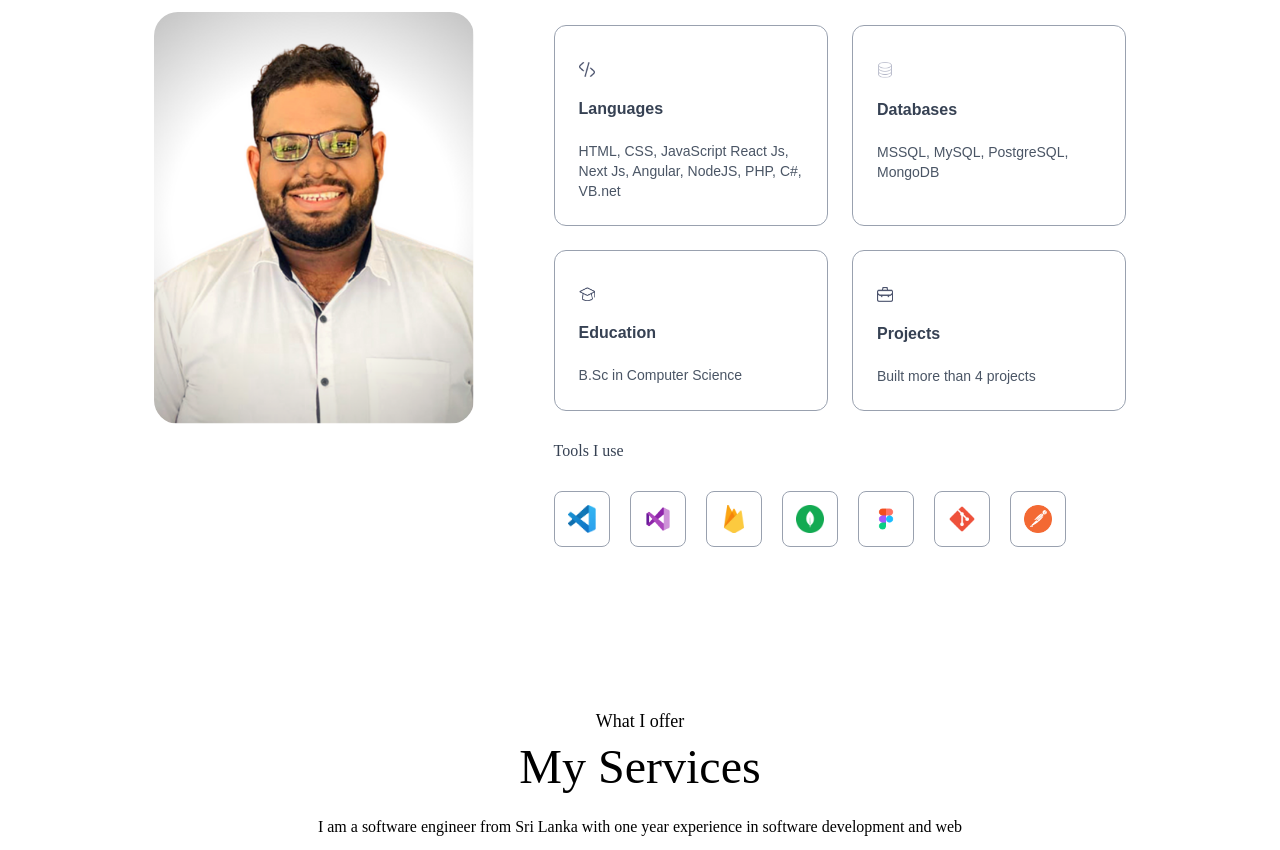
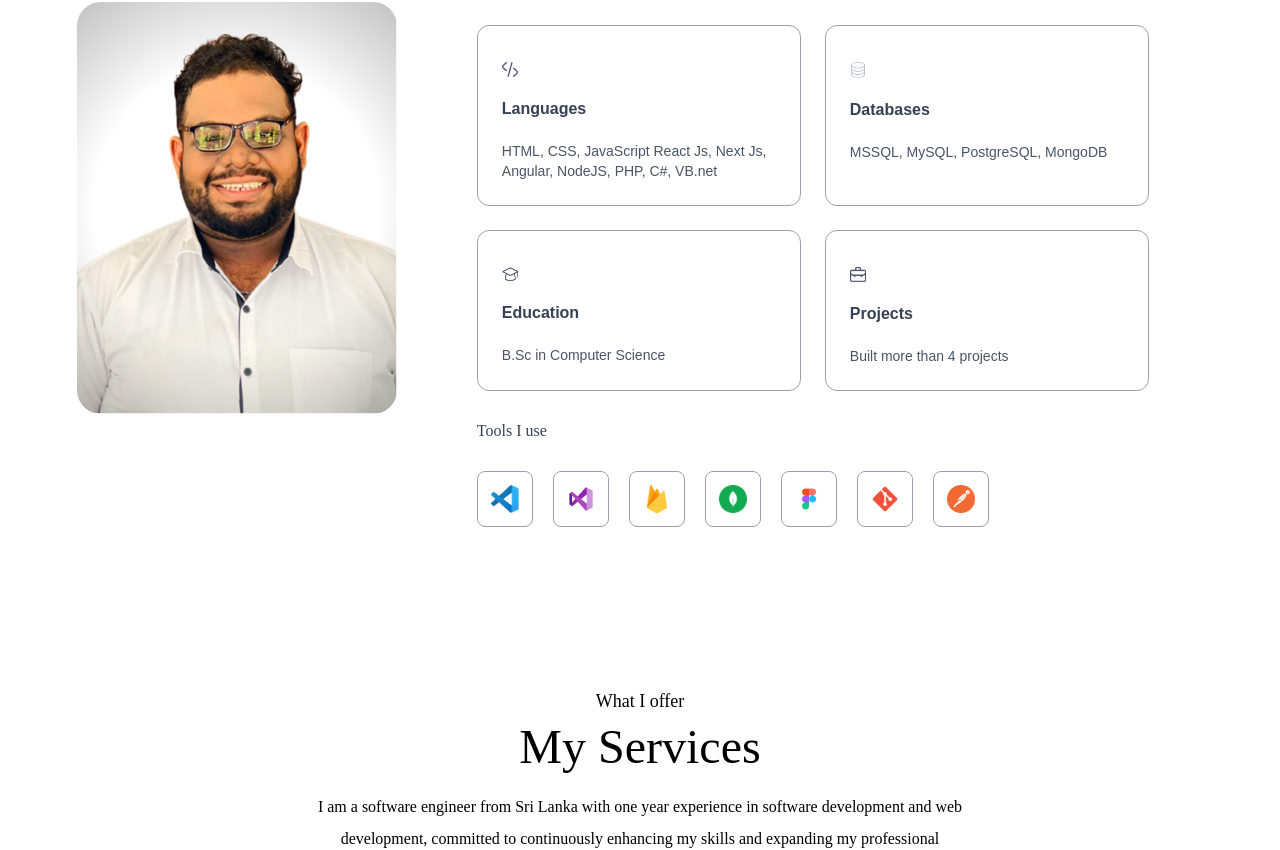
Before and after one commit to mpirunthapan/pirunthapan, a Next.js app: page / in a window 1280 px wide. Shown: the part 1115-1965 px from the top of the page. Built offline with nearby package versions, Linux system fonts and the light colour scheme; a web font is replaced by a local one.

Commit message:
Updated about section for mobile view

```diff
--- a/app/components/About.jsx
+++ b/app/components/About.jsx
@@ -9,7 +9,7 @@ const About = ({isDarkMode}) => {
     initial={{opacity: 0}}
       whileInView={{opacity: 1}}
       transition={{duration: 1}}
-    id='about' className='w-full px-[12%] py-10 scroll-mt-10'>
+    id='about' className='w-full max-w-7xl mx-auto px-[6%] py-10 scroll-mt-10'>
 
       <motion.h4
       initial={{y: -20, opacity: 0}}
@@ -29,7 +29,7 @@ const About = ({isDarkMode}) => {
       initial={{opacity: 0}}
       whileInView={{opacity: 1}}
       transition={{duration: 0.8}}
-      className='flex w-full flex-col lg:flex-row items-center gap-20 my-20'>
+      className='flex w-full flex-col lg:flex-row items-center gap-10 lg:gap-20 my-20'>
 
         <motion.div
         initial={{scale: 0.9, opacity: 0}}
@@ -54,7 +54,7 @@ const About = ({isDarkMode}) => {
             initial={{opacity: 0}}
             whileInView={{opacity: 1}}
             transition={{duration: 0.8, delay: 1}}
-            className='grid grid-cols-1 sm:grid-cols-2 gap-6 max-w-2xl'>
+            className='grid grid-cols-1 sm:grid-cols-4 lg:grid-cols-2 gap-6 max-w-2xl'>
                 {infoList.map(({icon, iconDark, title, description}, index) => (
                     <motion.li
                     whileHover={{scale:1.05}}
@@ -77,7 +77,7 @@ const About = ({isDarkMode}) => {
             initial={{opacity: 0}}
             whileInView={{opacity: 1}}
             transition={{duration: 0.6, delay: 1.5}}
-            className='flex items-center gap-3 sm:gap-5'>
+            className='flex flex-wrap items-center gap-3 sm:gap-5'>
                 {toolsData.map((tool, index) => (
                     <motion.li
                     whileHover={{scale: 1.1}}
--- a/app/components/Services.jsx
+++ b/app/components/Services.jsx
@@ -15,13 +15,15 @@ const Services = () => {
       initial={{y: -20, opacity: 0}}
       whileInView={{y: 0, opacity: 1}}
       transition={{duration: 0.5, delay: 0.3}}
-      className='text-center mb-2 text-lg font-Ovo'>What I offer</motion.h4>
+      className='text-center mb-2 text-lg font-Ovo'>What I offer
+      </motion.h4>
 
       <motion.h2
       initial={{y: -20, opacity: 0}}
       whileInView={{y: 0, opacity: 1}}
       transition={{duration: 0.5, delay: 0.5}}
-      className='text-center text-5xl font-Ovo'>My Services</motion.h2>
+      className='text-center text-5xl font-Ovo'>My Services
+      </motion.h2>
 
     <motion.p
     initial={{opacity: 0}}
```
